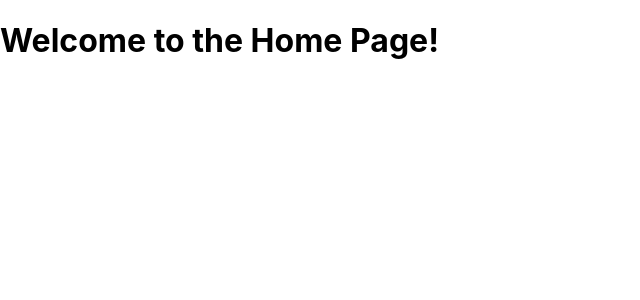
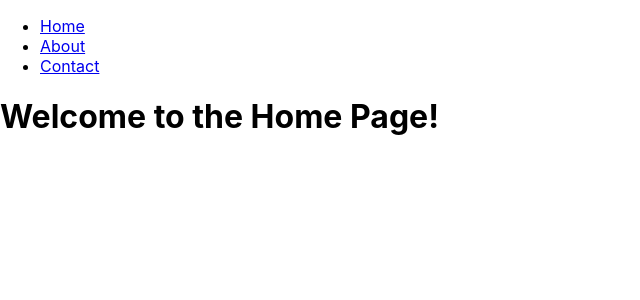
Before and after one commit to worththehassell/worththehassell.github.io, a React (Create React App) app in the folder worth-the-hassell/: page / in a window 1280 px wide. Shown: the top 300 px of the page, without its empty margins (0-640 px from the left). Built offline with nearby package versions, Linux system fonts and the light colour scheme.

Commit message:
add nav bar

```diff
--- /dev/null
+++ b/worth-the-hassell/src/components/Navbar.js
@@ -0,0 +1,17 @@
+    // src/components/Navbar.js
+    import React from 'react';
+    import { Link } from 'react-router-dom';
+
+    function Navbar() {
+      return (
+        <nav>
+          <ul>
+            <li><Link to="/">Home</Link></li>
+            <li><Link to="/about">About</Link></li>
+            <li><Link to="/contact">Contact</Link></li>
+          </ul>
+        </nav>
+      );
+    }
+
+    export default Navbar;
--- a/worth-the-hassell/src/pages/Home.js
+++ b/worth-the-hassell/src/pages/Home.js
@@ -1,8 +1,10 @@
 import React from 'react';
+import Navbar from '../components/Navbar';
 
 function Home() {
   return (
     <div>
+      <Navbar></Navbar>
       <h1>Welcome to the Home Page!</h1>
     </div>
   );
```
